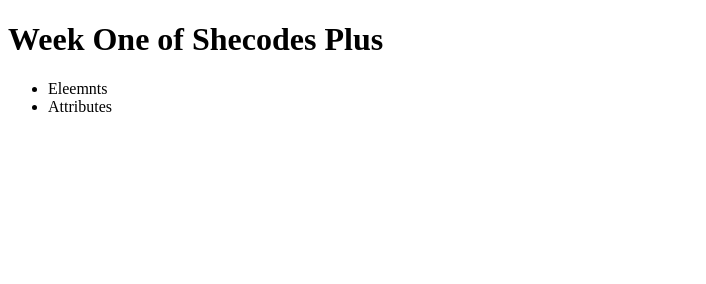
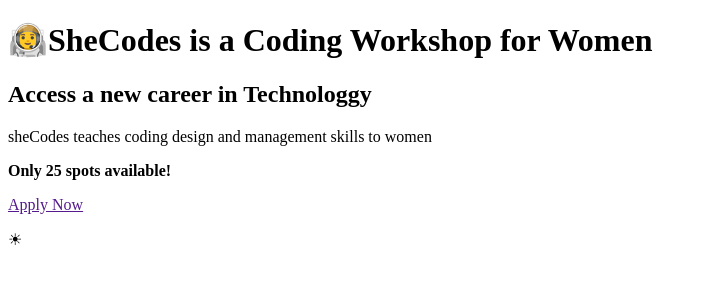
Before and after one commit to Michal379/shecodesplus, a plain HTML site: page index.html in a window 1280 px wide. Shown: the whole page, without its empty margins (0-706 px from the left). Drawn offline with Linux system fonts and the light colour scheme.

Commit message:
added data to the document

```diff
--- a/index.html
+++ b/index.html
@@ -6,12 +6,11 @@
     <title>HTML PLUS</title>
 </head>
 <body>
-    <h1> Week One of Shecodes Plus</h1>
-    <ul>
-        <li>Eleemnts</li>
-        <li>Attributes</li>
-    </ul>
-    <img src="" alt="">
-    <a href=""></a>
+    <h1> 👩‍🚀SheCodes is a Coding Workshop for Women</h1>
+    <h2>Access a new career in Technologgy</h2>
+    <p>sheCodes teaches coding design and management skills to women</p>
+    <p><strong>Only 25 spots available!</strong></p>
+    <a href="">Apply Now</a>
+    <p>☀</p>
 </body>
 </html>
```
